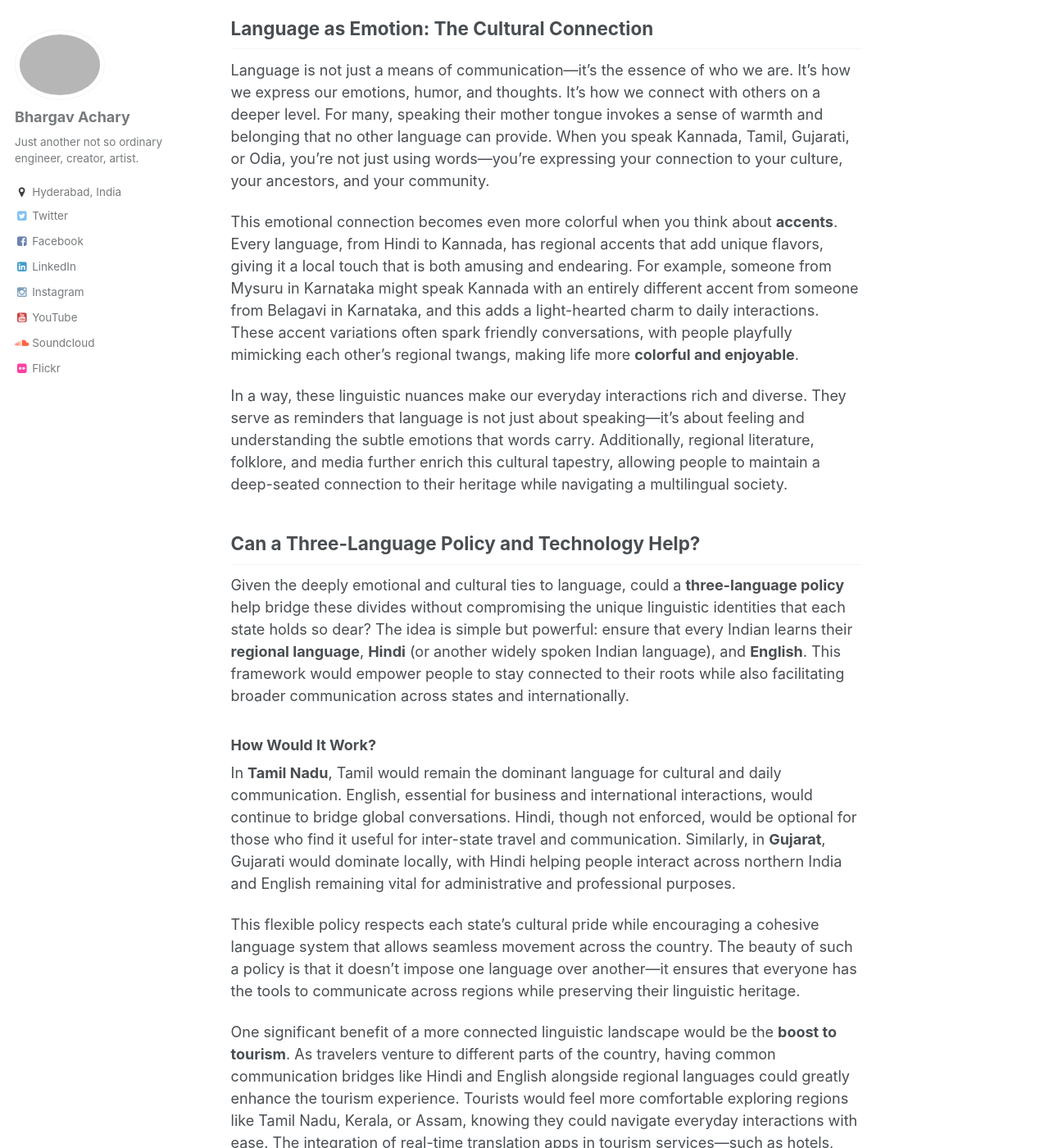
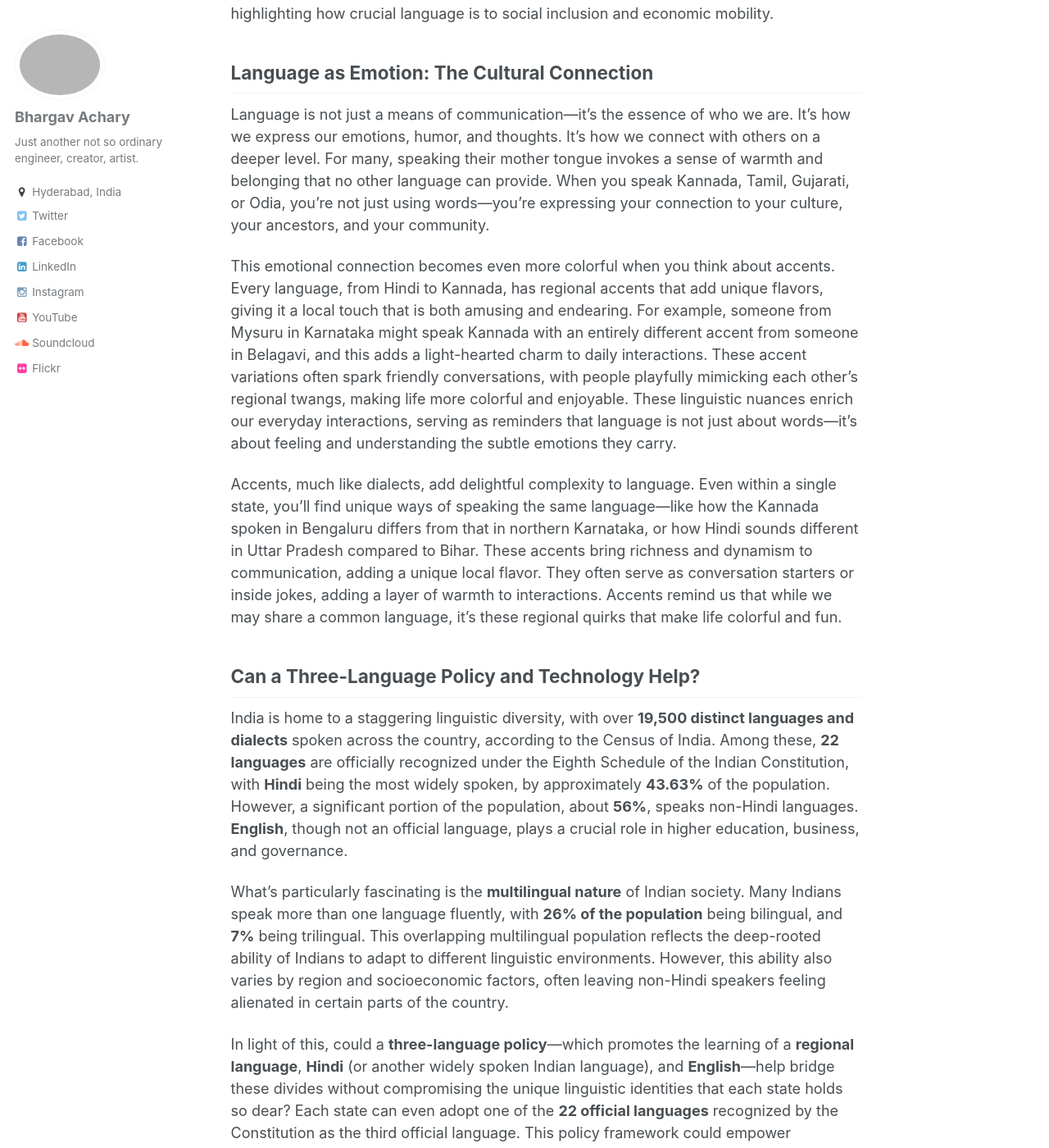
Before and after one commit to bhargavachary/bhargavachary.github.io, a Jekyll site: the page built from _posts/2024-09-23-one-nation-many-languages.md, in a window 1280 px wide and 1400 px high, scrolled down 911 px. Shown: the whole window at 82% size. Built offline with Jekyll 4.4.1, drawn with Linux system fonts in a browser that asks for light colours; comment, search, counter and statistics services are not loaded; some of the changed text lies outside the part shown.

Commit message:
Update 2024-09-23-one-nation-many-languages.md

```diff
--- a/_posts/2024-09-23-one-nation-many-languages.md
+++ b/_posts/2024-09-23-one-nation-many-languages.md
@@ -21,23 +21,29 @@
 
 As someone who speaks **four languages fluently—Odia, Telugu, Hindi, and English**—and **understands Bengali, Kannada, Marathi, Assamese, Punjabi, and Gujarati to a great extent**, I’ve always been deeply fascinated by how language shapes our interactions. Currently, I’m learning **Kannada**, and I’ve found resources like **[Kannada Kali by Sathish KN](https://www.youtube.com/@kannadakali7839)** to be extremely helpful. These platforms make it easier for non-Kannada speakers like myself to understand and engage with the local culture. However, language is more than just learning words—it’s an **emotion**, deeply tied to our identity and the communities we belong to.
 
-To illustrate the depth of this emotional connection, consider the story of Anjali, a migrant worker in Bengaluru who moved from **West Bengal**. Anjali struggled initially because she didn’t speak Kannada or Hindi fluently, relying mostly on Bengali. This language barrier not only limited her job opportunities but also isolated her socially. Her eventual integration into the community was significantly aided by local language learning initiatives and community support, highlighting how crucial language is to social inclusion and economic mobility.
+To illustrate the depth of this emotional connection, consider the story of Anjali, a semi-skilled worker in Bengaluru who moved from **West Bengal**. Anjali, who primarily worked in restaurants, had a talent for customer service and excellent work ethic. However, she struggled initially because she didn’t speak Kannada or Hindi fluently, relying mostly on Bengali. This language barrier not only limited her job opportunities, despite her skills, but also isolated her socially. Her talent and potential were far greater, but the language hurdle was a significant barrier to her growth. Her eventual integration into the community was significantly aided by local language learning initiatives and community support, highlighting how crucial language is to social inclusion and economic mobility.
 
 ## Language as Emotion: The Cultural Connection
 
 Language is not just a means of communication—it’s the essence of who we are. It’s how we express our emotions, humor, and thoughts. It’s how we connect with others on a deeper level. For many, speaking their mother tongue invokes a sense of warmth and belonging that no other language can provide. When you speak Kannada, Tamil, Gujarati, or Odia, you’re not just using words—you’re expressing your connection to your culture, your ancestors, and your community.
 
-This emotional connection becomes even more colorful when you think about **accents**. Every language, from Hindi to Kannada, has regional accents that add unique flavors, giving it a local touch that is both amusing and endearing. For example, someone from Mysuru in Karnataka might speak Kannada with an entirely different accent from someone from Belagavi in Karnataka, and this adds a light-hearted charm to daily interactions. These accent variations often spark friendly conversations, with people playfully mimicking each other’s regional twangs, making life more **colorful and enjoyable**.
+This emotional connection becomes even more colorful when you think about accents. Every language, from Hindi to Kannada, has regional accents that add unique flavors, giving it a local touch that is both amusing and endearing. For example, someone from Mysuru in Karnataka might speak Kannada with an entirely different accent from someone in Belagavi, and this adds a light-hearted charm to daily interactions. These accent variations often spark friendly conversations, with people playfully mimicking each other’s regional twangs, making life more colorful and enjoyable. These linguistic nuances enrich our everyday interactions, serving as reminders that language is not just about words—it’s about feeling and understanding the subtle emotions they carry.
 
-In a way, these linguistic nuances make our everyday interactions rich and diverse. They serve as reminders that language is not just about speaking—it’s about feeling and understanding the subtle emotions that words carry. Additionally, regional literature, folklore, and media further enrich this cultural tapestry, allowing people to maintain a deep-seated connection to their heritage while navigating a multilingual society.
+Accents, much like dialects, add delightful complexity to language. Even within a single state, you’ll find unique ways of speaking the same language—like how the Kannada spoken in Bengaluru differs from that in northern Karnataka, or how Hindi sounds different in Uttar Pradesh compared to Bihar. These accents bring richness and dynamism to communication, adding a unique local flavor. They often serve as conversation starters or inside jokes, adding a layer of warmth to interactions. Accents remind us that while we may share a common language, it’s these regional quirks that make life colorful and fun.
 
 ## Can a Three-Language Policy and Technology Help?
 
-Given the deeply emotional and cultural ties to language, could a **three-language policy** help bridge these divides without compromising the unique linguistic identities that each state holds so dear? The idea is simple but powerful: ensure that every Indian learns their **regional language**, **Hindi** (or another widely spoken Indian language), and **English**. This framework would empower people to stay connected to their roots while also facilitating broader communication across states and internationally.
+India is home to a staggering linguistic diversity, with over **19,500 distinct languages and dialects** spoken across the country, according to the Census of India. Among these, **22 languages** are officially recognized under the Eighth Schedule of the Indian Constitution, with **Hindi** being the most widely spoken, by approximately **43.63%** of the population. However, a significant portion of the population, about **56%**, speaks non-Hindi languages. **English**, though not an official language, plays a crucial role in higher education, business, and governance.
+
+What’s particularly fascinating is the **multilingual nature** of Indian society. Many Indians speak more than one language fluently, with **26% of the population** being bilingual, and **7%** being trilingual. This overlapping multilingual population reflects the deep-rooted ability of Indians to adapt to different linguistic environments. However, this ability also varies by region and socioeconomic factors, often leaving non-Hindi speakers feeling alienated in certain parts of the country.
+
+In light of this, could a **three-language policy**—which promotes the learning of a **regional language**, **Hindi** (or another widely spoken Indian language), and **English**—help bridge these divides without compromising the unique linguistic identities that each state holds so dear? Each state can even adopt one of the **22 official languages** recognized by the Constitution as the third official language. This policy framework could empower individuals to stay connected to their roots while facilitating broader communication across states and internationally.
 
 ### How Would It Work?
 
-In **Tamil Nadu**, Tamil would remain the dominant language for cultural and daily communication. English, essential for business and international interactions, would continue to bridge global conversations. Hindi, though not enforced, would be optional for those who find it useful for inter-state travel and communication. Similarly, in **Gujarat**, Gujarati would dominate locally, with Hindi helping people interact across northern India and English remaining vital for administrative and professional purposes.
+In **Tamil Nadu**, Tamil would remain the dominant language for cultural and daily communication. English, essential for business and international interactions, would continue to bridge global conversations. Given Tamil Nadu's historical resistance to Hindi, instead of making Hindi compulsory, the state could introduce an alternative language such as **Marathi**, **Gujarati**, or **Bengali** as the third language. These languages, which have wide regional and cultural significance, could be officially accepted and promoted by the state, creating a more inclusive environment for inter-state communication without compromising local linguistic pride.
+
+Similarly, in **Gujarat**, Gujarati would dominate locally, with Hindi or another regional language like **Bengali** or **Marathi** helping people interact across northern or eastern India. English would remain vital for administrative and professional purposes.
 
 This flexible policy respects each state’s cultural pride while encouraging a cohesive language system that allows seamless movement across the country. The beauty of such a policy is that it doesn’t impose one language over another—it ensures that everyone has the tools to communicate across regions while preserving their linguistic heritage.
 
@@ -47,7 +53,9 @@
 
 While this policy can lay the groundwork, learning languages takes time, and not everyone has the resources to become multilingual quickly. That’s where technology comes in. Imagine a **Universal Language App**—an app that can provide real-time translations, helping bridge language barriers in daily life.
 
-Picture standing at a railway station in Tamil Nadu, but the announcements are in Tamil. With the app, you could scan the audio and have it instantly translated into Hindi or English. Or, if you’re at a public office in Kerala trying to fill out forms in Malayalam, the app could instantly translate those forms into your preferred language.
+If we take inspiration from how **UPI (Unified Payments Interface)** has revolutionized digital payments in India, making financial inclusion a reality for millions, a similar approach can be applied to overcoming language barriers. UPI transformed the financial landscape by making transactions seamless, fast, and accessible, ensuring people from all economic backgrounds could participate in the digital economy. The success of UPI shows that with the right technological solution, even deeply entrenched systemic issues can be resolved efficiently.
+
+Likewise, a **Universal Language App** could make communication across India as seamless as UPI made digital payments. Whether you're standing at a railway station in Tamil Nadu, but the announcements are in Tamil, or you're at a public office in Kerala trying to fill out forms in Malayalam, the app could instantly translate those forms into your preferred language—Hindi, English, or any regional language.
 
 This tool could make communication effortless for travelers, migrants, and even locals in diverse, multilingual cities like Bengaluru. Moreover, integrating AI-driven features such as speech recognition and contextual translation could enhance the app’s accuracy and usability, making it a vital tool in everyday interactions.
 
@@ -73,12 +81,6 @@
 
 According to the Telecom Regulatory Authority of India (TRAI), as of 2023, approximately 75% of India’s population had access to the internet, leaving a significant portion still offline. Bridging this digital divide requires substantial investment in infrastructure, affordable internet plans, and digital literacy programs to ensure that technological solutions are inclusive and effective.
 
-### Accents and Local Flavor
-
-Another aspect that adds a delightful complexity to language is **accent**. Every region, even within a single state, has its own unique way of speaking the same language. The Kannada spoken in Bengaluru has a different accent from the Kannada spoken in northern Karnataka, much like how Hindi sounds different in Uttar Pradesh compared to Bihar. These accents, while seemingly small, bring a richness to the language, making interactions more dynamic and adding a unique local flavor.
-
-Accents often spark friendly banter and even connect people on a deeper level. They remind us that language isn’t monolithic—it’s **fluid**, evolving with regional quirks that make life more interesting. These accents often serve as conversation starters, or even inside jokes, adding a layer of familiarity and warmth to daily interactions. They make us realize that while we may speak the same language, our regional variations are what make life colorful and fun.
-
 ## Breaking Barriers: The Road Ahead
 
 The combination of a flexible **three-language policy** and **modern technology** offers a promising way to address India’s linguistic divide. But this solution needs to be inclusive, respecting regional identities and addressing the deeper socioeconomic inequalities that often fuel these divides. By ensuring that language learning is accessible and supported by technology, we can create a nation where everyone feels connected and empowered, without sacrificing their cultural heritage.
```
